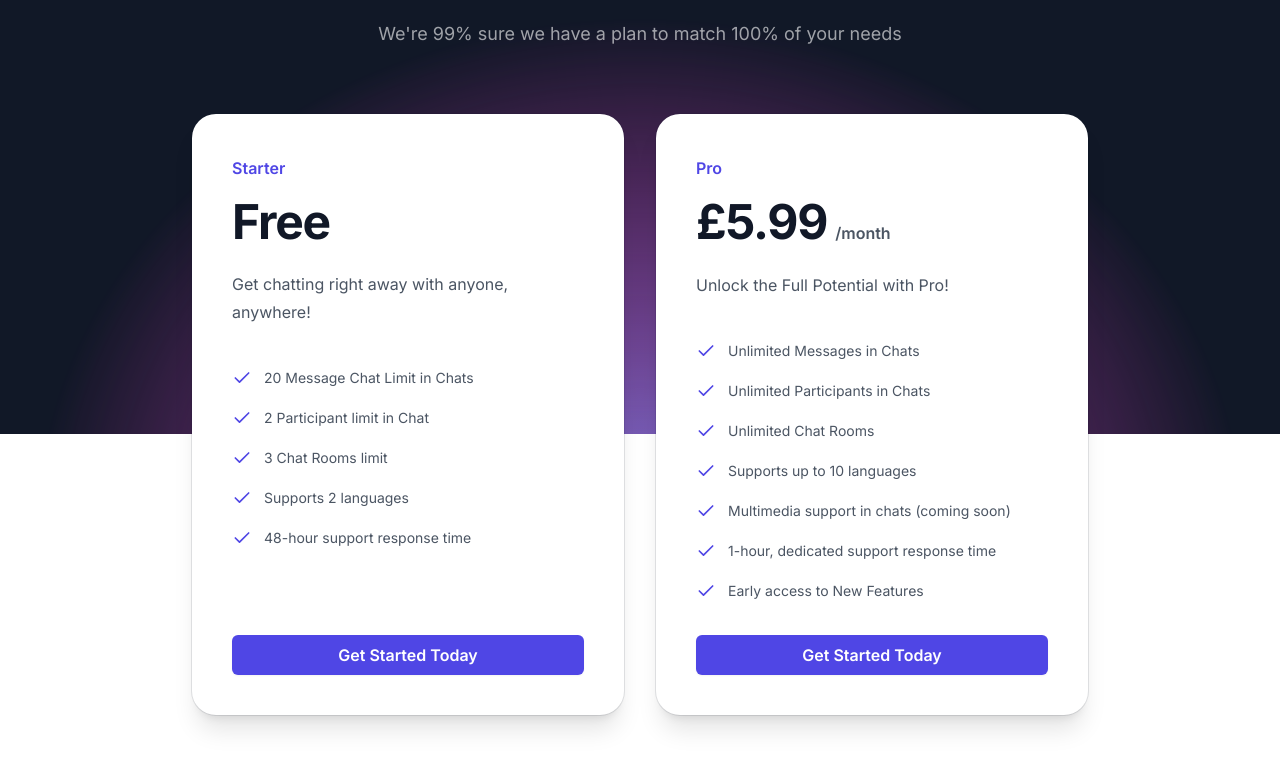
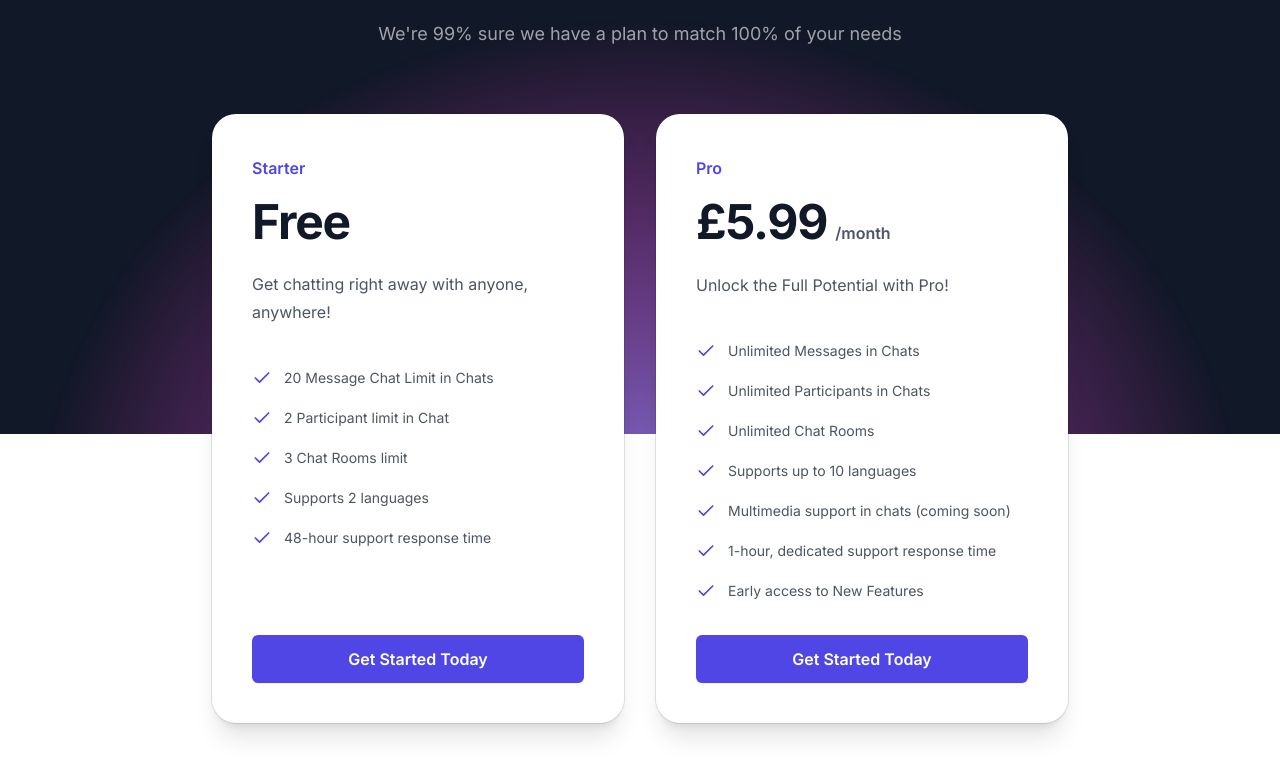
Before and after one commit to dhananjayamadhusankha/sats-translation-clone, a Next.js app: page /pricing in a window 1280 px wide. Shown: the part 314-1090 px from the top of the page. Built offline with nearby package versions, Linux system fonts and the light colour scheme; no server answers.

Commit message:
stylish checkout button

```diff
--- a/auth.ts
+++ b/auth.ts
@@ -8,4 +8,7 @@ export const authOptions: NextAuthOptions = {
       clientSecret: process.env.GOOGLE_CLIENT_SECRET!,
     }),
   ],
+  session:{
+    strategy: "jwt"
+  }
 } satisfies NextAuthOptions;
--- a/components/CheckoutButton.tsx
+++ b/components/CheckoutButton.tsx
@@ -1,8 +1,25 @@
+"use client";
 
 function CheckoutButton() {
+  const createCheckoutSession = async () => {
+    // push a documment into firestore db
+
+    // ... stripe extension on firebase will create a checkout session
+
+    // redirect user to checkout page
+  };
   return (
-    <div>CheckoutButton</div>
-  )
+    <div>
+      {/* if subcribed show me the user is subcribed */}
+
+      <button
+        onClick={() => createCheckoutSession()}
+        className="mt-8 bg-indigo-600 rounded-md text-center py-3 text-white font-semibold leading-6 cursor-pointer shadow-sm hover:bg-indigo-500 focus-visible:outline focus-visible:outline-2 focus-visible:outline-offset-2 focus-visible:outline-indigo-600 disabled:opacity-80 block w-full"
+      >
+        Sign Up
+      </button>
+    </div>
+  );
 }
 
-export default CheckoutButton
+export default CheckoutButton;
--- a/components/PricingCards.tsx
+++ b/components/PricingCards.tsx
@@ -38,7 +38,7 @@ function PricingCards({ redirect }: { redirect: boolean }) {
 
   return (
     <div>
-      <div className="grid grid-cols-1 lg:grid-cols-2 mx-auto max-w-md gap-8 lg:max-w-4xl">
+      <div className="grid grid-cols-1 lg:grid-cols-2 mx-auto max-w-md gap-8 lg:max-w-4xl px-5">
         {tiers.map((tier) => (
           <div
             key={tier.id}
@@ -89,12 +89,12 @@ function PricingCards({ redirect }: { redirect: boolean }) {
             {redirect ? (
               <Link
                 href="/register"
-                className="mt-8 bg-indigo-600 rounded-md text-center py-2 text-white font-semibold leading-6 cursor-pointer shadow-sm hover:bg-indigo-500 focus-visible:outline focus-visible:outline-2 focus-visible:outline-offset-2 focus-visible:outline-indigo-600 disabled:opacity-80 block"
+                className="mt-8 bg-indigo-600 rounded-md text-center py-3 text-white font-semibold leading-6 cursor-pointer shadow-sm hover:bg-indigo-500 focus-visible:outline focus-visible:outline-2 focus-visible:outline-offset-2 focus-visible:outline-indigo-600 disabled:opacity-80 block"
               >
                 Get Started Today
               </Link>
             ) : (
-              <div><CheckoutButton /></div>
+              tier.id && <CheckoutButton />
             )}
           </div>
         ))}
```
Also changed, not shown: firebase.ts (added).
